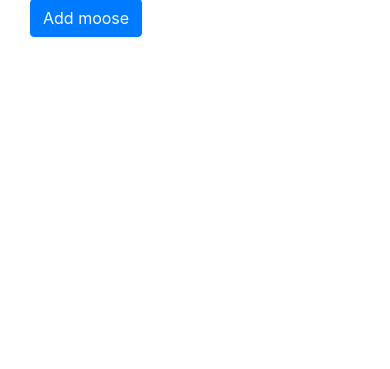
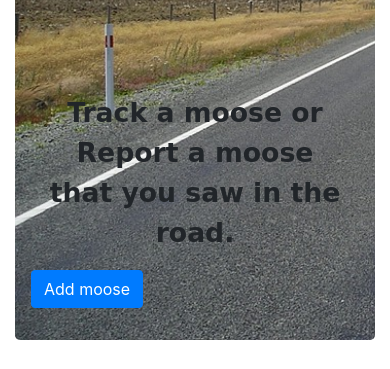
Before and after one commit to JooeunAhn/erasmoose, a Django app: page / in a window 390 px wide. Shown: the part 481-850 px from the top of the page. Before the commit the page ends 518 px from the top, so only its background shows below. Run offline with Django 3.2, Linux system fonts and the light colour scheme; data that the repository does not hold is empty; some libraries are stand-ins or nearby versions.

Commit message:
change css

```diff
--- a/erasmoose/erasmoose/settings/common.py
+++ b/erasmoose/erasmoose/settings/common.py
@@ -46,6 +46,7 @@ INSTALLED_APPS = [
     'allauth.socialaccount',
     'allauth.socialaccount.providers.facebook',
     'bootstrap3',
+    'chartit',
 
     # Local apps
     'accounts',
--- a/erasmoose/erasmoose/templates/base.html
+++ b/erasmoose/erasmoose/templates/base.html
@@ -20,6 +20,11 @@
         text-align: center;
       }
     </style>
+    <script src="https://code.jquery.com/jquery-3.2.1.slim.min.js" integrity="sha384-KJ3o2DKtIkvYIK3UENzmM7KCkRr/rE9/Qpg6aAZGJwFDMVNA/GpGFF93hXpG5KkN" crossorigin="anonymous"></script>
+
+
+    {% block head %}
+    {% endblock %}
   </head>
 
   <body>
@@ -36,8 +41,9 @@
     ================================================== -->
     <!-- Placed at the end of the document so the pages load faster -->
     <script src="https://code.jquery.com/jquery-3.2.1.slim.min.js" integrity="sha384-KJ3o2DKtIkvYIK3UENzmM7KCkRr/rE9/Qpg6aAZGJwFDMVNA/GpGFF93hXpG5KkN" crossorigin="anonymous"></script>
-    <script src="https://code.jquery.com/jquery-3.2.1.slim.min.js" integrity="sha384-KJ3o2DKtIkvYIK3UENzmM7KCkRr/rE9/Qpg6aAZGJwFDMVNA/GpGFF93hXpG5KkN" crossorigin="anonymous"></script>
+
     <script src="https://cdnjs.cloudflare.com/ajax/libs/popper.js/1.12.3/umd/popper.min.js" integrity="sha384-vFJXuSJphROIrBnz7yo7oB41mKfc8JzQZiCq4NCceLEaO4IHwicKwpJf9c9IpFgh" crossorigin="anonymous"></script>
     <script src="https://maxcdn.bootstrapcdn.com/bootstrap/4.0.0-beta.2/js/bootstrap.min.js" integrity="sha384-alpBpkh1PFOepccYVYDB4do5UnbKysX5WZXm3XxPqe5iKTfUKjNkCk9SaVuEZflJ" crossorigin="anonymous"></script>
+    <script src="https://code.highcharts.com/highcharts.js"></script>
   </body>
 </html>
--- a/erasmoose/erasmoose/templates/navbar.html
+++ b/erasmoose/erasmoose/templates/navbar.html
@@ -8,6 +8,12 @@
     <ul class="navbar-nav mr-auto">
       <li class="nav-item active">
         <a class="nav-link" href="{% url 'index' %}">Home</a>
+      </li>
+      <li class="nav-item active">
+        <a class="nav-link" href="{% url 'tracker:about_us' %}">About us</a>
+      </li>
+      <li class="nav-item active">
+        <a class="nav-link" href="{% url 'tracker:stat' %}">Stat</a>
       </li>
       {% if user.is_authenticated %}
       <li class="nav-item active">
--- a/erasmoose/manage.py
+++ b/erasmoose/manage.py
@@ -3,7 +3,7 @@ import os
 import sys
 
 if __name__ == "__main__":
-    os.environ.setdefault("DJANGO_SETTINGS_MODULE", "erasmoose.settings.prod")
+    os.environ.setdefault("DJANGO_SETTINGS_MODULE", "erasmoose.settings.dev")
     try:
         from django.core.management import execute_from_command_line
     except ImportError:
--- a/erasmoose/tracker/templates/tracker/index.html
+++ b/erasmoose/tracker/templates/tracker/index.html
@@ -1,14 +1,50 @@
 {% extends 'base.html' %}
+{% load staticfiles %}
 
 {% block content %}
+
+<style type="text/css">
+.main{
+  background-image: url("./static/images/load.jpg");
+  -webkit-background-size: cover;
+  -moz-background-size: cover;
+  -o-background-size: cover;
+  background-size: cover;
+  background-size: cover;
+  background-color: #eeeeee;
+  width:100%;
+
+}
+.main p{
+  font-size: 20pt;
+  text-align: center;
+  padding-top: 165px;
+  font-family:"Vast Shadow", cursive;
+}
+</style>
+
+<div class="jumbotron main">
+  <div class="container">
+    <div class="row">
+      <div class="col-sm-6">
+        <img src="{% static "images/moose.png" %}" alt="moose_caution"/ class="image">
+      </div>
+      <div class="col-sm-6">
+        <p><strong>Track a moose or <br />Report a moose that you saw in the road.</strong></p>
+      </div>
+      <div class="col-sm-10"></div>
+      <a href="{% url 'tracker:moose_create' %}"><span style="float:right"><button type="button" class="btn btn-primary btn-md">Add moose</button></span></a>
+    </div>
+  </div>
+</div>
+
 <div class="col-12">
     <div id="map" style="width: 100%; height: 400px;"></div>
 </div>
 <div class="container">
-    <a href="{% url 'tracker:moose_create' %}"><button type="button" class="btn btn-primary">Add moose</button></a>
-    <ul>
+    <ul class="list-group">
     {% for moose in moose_list %}
-        <li><a href="{% url 'tracker:moose_detail' moose.pk %}">{{moose}}</a></li>
+        <li class="list-group-item"><a href="{% url 'tracker:moose_detail' moose.pk %}">{{moose.created_at}}</a></li>
     {% endfor %}
     </ul>
 </div>
--- a/erasmoose/tracker/templates/tracker/moose_detail.html
+++ b/erasmoose/tracker/templates/tracker/moose_detail.html
@@ -6,11 +6,10 @@
     <div id="map" style="width: 100%; height: 400px;"></div>
 </div>
 
-<h2>LatLng: {{moose.latlng}}</h2>
 <h3>Description: {{moose.description}}</h3>
 <h3>seen_time: {{moose.created_at}}</h3>
 {% if moose.image %}
-<img src="{{moose.image.url}}">
+<img style="width: 500px;" src="{{moose.image.url}}">
 {% endif %}
 
 
--- a/erasmoose/tracker/urls.py
+++ b/erasmoose/tracker/urls.py
@@ -1,9 +1,11 @@
 from django.conf.urls import url
 
-from .views import moose_create, moose_detail
+from .views import moose_create, moose_detail, about_us, stat
 
 
 urlpatterns = [
     url(r'^create/$', moose_create, name="moose_create"),
     url(r'^(?P<pk>\d+)/$', moose_detail, name="moose_detail"),
+    url(r'^about_us/$', about_us, name="about_us"),
+    url(r'^stat/$', stat, name="stat")
 ]
--- a/erasmoose/tracker/views.py
+++ b/erasmoose/tracker/views.py
@@ -1,13 +1,96 @@
 from django.shortcuts import render, redirect, get_object_or_404
 from django.contrib.auth.decorators import login_required
+from django.db.models.functions import TruncMonth
+from django.db.models import Count
+
+from chartit import DataPool, Chart
 
 from .forms import MooseForm
 from .models import Moose
 
 
 def index(request):
-    moose_list = Moose.objects.all()
+    moose_list = Moose.objects.all().order_by('-created_at')
     return render(request, 'tracker/index.html', {"moose_list": moose_list})
+
+
+def about_us(request):
+    return render(request, 'tracker/about_us.html', {})
+
+
+def stat(request):
+    import datetime
+    today = datetime.datetime.now()
+    total_count = Moose.objects.all().count()
+    this_month = Moose.objects.filter(created_at__month=today.month).count()
+
+    moose_list = \
+    Moose.objects.annotate(month=TruncMonth('created_at')).values('month').annotate(count=Count('id')).values('month', 'count')
+    moose_data = DataPool(series=[{
+        "options": {
+            'source': moose_list},
+        "terms": [
+            'month',
+            'count',
+        ]
+        }])
+    cht = Chart(
+        datasource=moose_data,
+        series_options=[{
+            'options': {
+                "type": "line",
+                "stacking": False
+            },
+            'terms': {
+                'month': ['count']
+            },
+        }],
+        chart_options={'title': {"text": "MOOSE ACCIDENT COUNT BY MONTH"}, "xAxis": {"title": {"text": "Month"}}})
+
+    return render(request, "tracker/stat.html", {
+        "total_count": total_count,
+        "this_month": this_month,
+        'line_chart': cht,
+        })
+
+"""
+from chartit import DataPool, Chart
+
+def weather_chart_view(request):
+    #Step 1: Create a DataPool with the data we want to retrieve.
+    weatherdata = \
+        DataPool(
+           series=
+            [{'options': {
+               'source': MonthlyWeatherByCity.objects.all()},
+              'terms': [
+                'month',
+                'houston_temp',
+                'boston_temp']}
+             ])
+
+    #Step 2: Create the Chart object
+    cht = Chart(
+            datasource = weatherdata,
+            series_options =
+              [{'options':{
+                  'type': 'line',
+                  'stacking': False},
+                'terms':{
+                  'month': [
+                    'boston_temp',
+                    'houston_temp']
+                  }}],
+            chart_options =
+              {'title': {
+                   'text': 'Weather Data of Boston and Houston'},
+               'xAxis': {
+                    'title': {
+                       'text': 'Month number'}}})
+
+    #Step 3: Send the chart object to the template.
+    return render_to_response({'weatherchart': cht})
+"""
 
 
 @login_required
```
Also changed, not shown: erasmoose/tracker/templates/tracker/about_us.html (added, +31 -0 lines), erasmoose/tracker/templates/tracker/stat.html (added, +15 -0 lines), erasmoose/erasmoose/static/images/load.jpg (added), erasmoose/erasmoose/static/images/login.png (added), erasmoose/erasmoose/static/images/moose.png (added).
